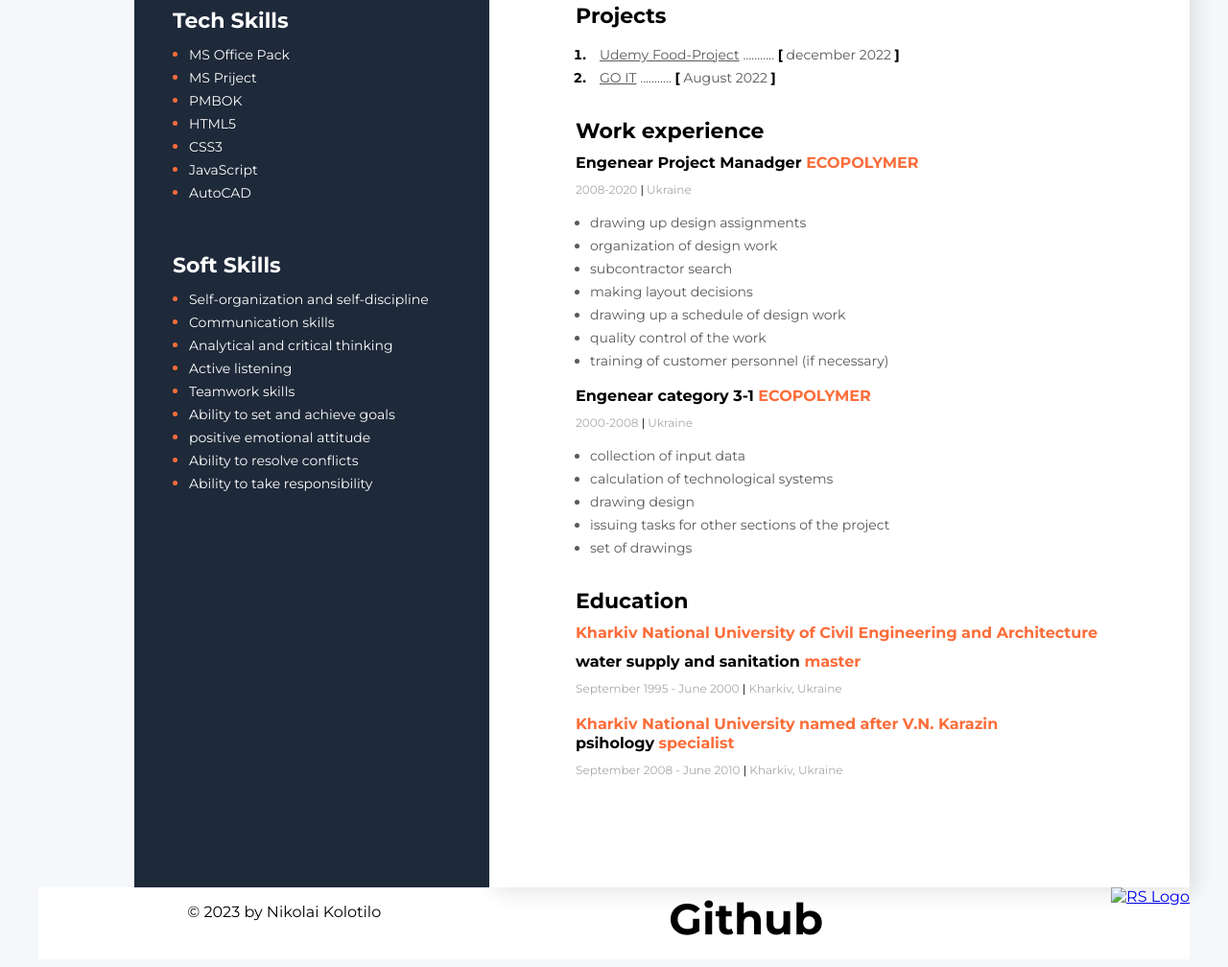
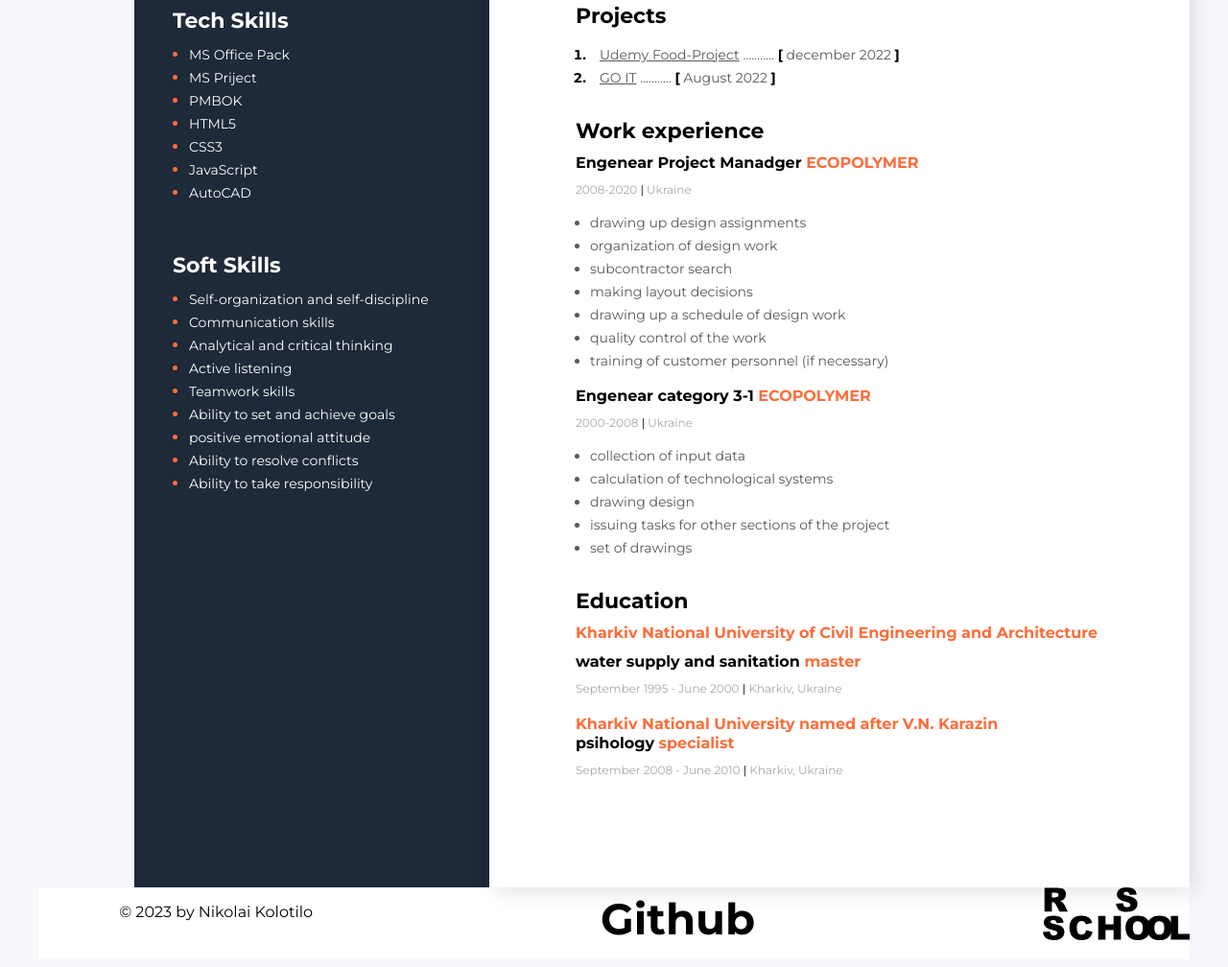
Before and after one commit to Nikolay-Kolotilo/rsschool-cv, a plain HTML site: page index.html in a window 1280 px wide. Shown: the part 566-1574 px from the top of the page at 96% size. Drawn offline with Linux system fonts and the light colour scheme; the site is published under a folder, as on GitHub Pages, so addresses that start at the root find nothing.

Commit message:
fix: fix link for RS School

```diff
--- a/index.html
+++ b/index.html
@@ -188,7 +188,7 @@
    </main>
     <footer class="page-footer">
         <a href="https://rs.school/js-stage0/">
-            <span  class="navbar-brand"><img height="55" src="/rs_school.svg" alt="RS Logo"></span>
+            <span  class="navbar-brand"><img height="55" src="rs_school.svg" alt="RS Logo"></span>
         </a>
         <a href="https://github.com/Nikolay-Kolotilo" class="contact-links__link" target="_blank">Github</a>
         <p>© 2023 by Nikolai Kolotilo</p>
```
Also changed, not shown: flukeout.png (added), test.html (added).
